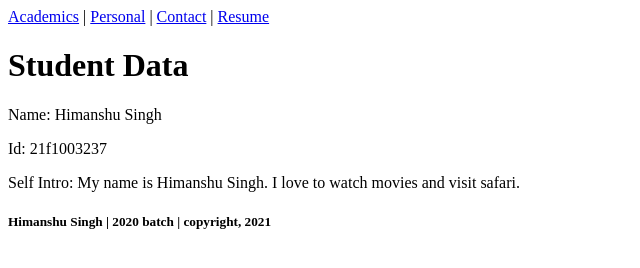
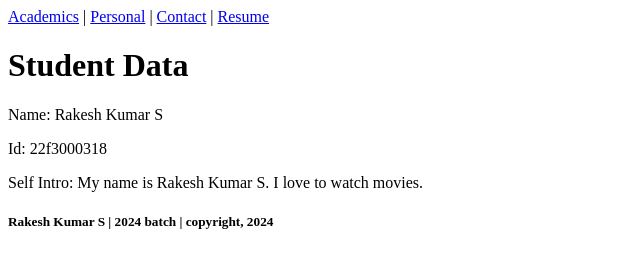
Before and after one commit to Rakesh27092003/IIT1, a plain HTML site: page index.html in a window 1280 px wide. Shown: the whole page, without its empty margins (0-640 px from the left). Drawn offline with Linux system fonts and the light colour scheme.

Commit message:
Update index.html

```diff
--- a/index.html
+++ b/index.html
@@ -15,15 +15,14 @@
     </div>
     <div class="bodydata">
       <h1 class="hometitle">Student Data</h1>
-      <p>Name: Himanshu Singh</p>
-      <p>Id: 21f1003237</p>
+      <p>Name: Rakesh Kumar S</p>
+      <p>Id: 22f3000318</p>
       <p>
-        Self Intro: My name is Himanshu Singh. I love to watch movies and visit
-        safari.
+        Self Intro: My name is Rakesh Kumar S. I love to watch movies.
       </p>
     </div>
     <div class="footer">
-      <h5>Himanshu Singh | 2020 batch | copyright, 2021</h5>
+      <h5>Rakesh Kumar S | 2024 batch | copyright, 2024</h5>
     </div>
   </body>
 </html>
```
